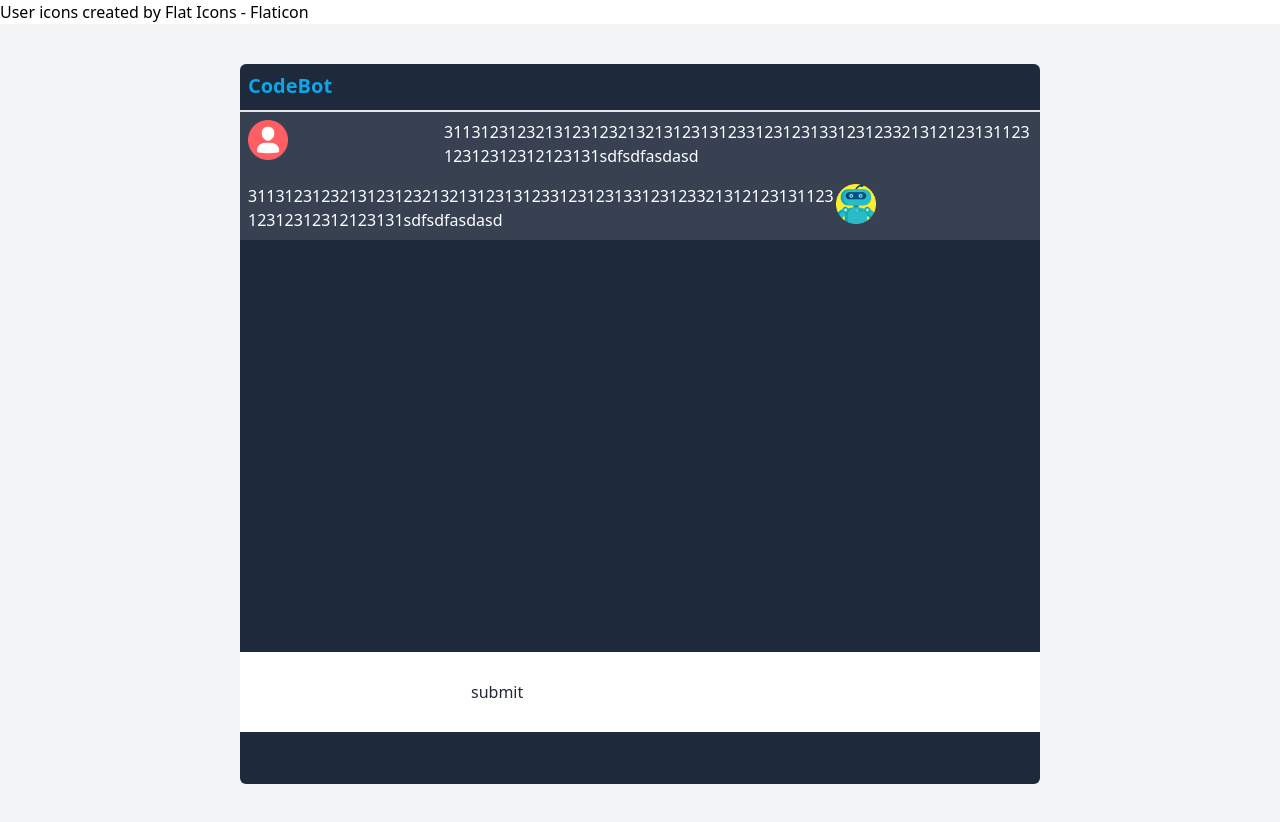
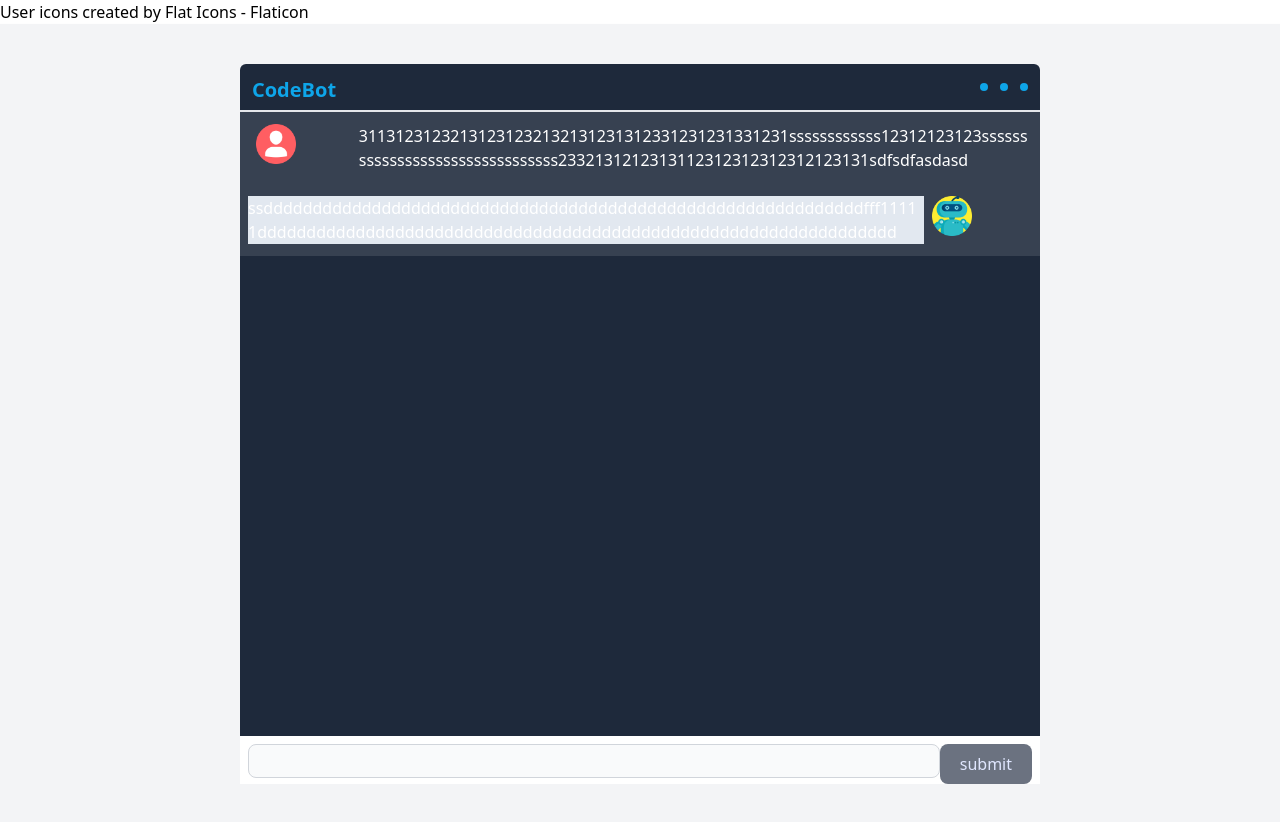
Before and after one commit to heywon0909/code-bot-ui, a Vue app: page / in a window 1280 px wide. Built offline with nearby package versions, Linux system fonts and the light colour scheme.

Commit message:
chat bot css 디자인 ui 작업중..

```diff
--- a/src/App.vue
+++ b/src/App.vue
@@ -1,32 +1,44 @@
 <template>
   <div
-    class="flex flex-col items-center justify-center w-screen h-screen bg-gray-100 text-gray-800 p-10"
+    class="flex flex-col items-center justify-center w-screen h-screen bg-gray-100 text-gray-800 p-10 drop-shadow-sm"
   >
-    <div class="bg-slate-800 w-2/3 rounded-md h-screen">
-      <div class="text-sky-500 text-xl font-semibold w-full p-2 h-12 border-b-2">
-        CodeBot
+    <div class="bg-slate-800 w-2/3 rounded-md h-screen flex flex-col">
+      <div class="text-sky-500 text-xl font-semibold w-full p-3 h-12 border-b-2 flex">
+        <p class="grow w-5/6 items-center">
+          CodeBot
+        </p>
+        <div class="float-left grow-0 justify-center items-center flex space-x-3">
+          <div class="w-2 h-2 bg-sky-500 rounded-full"></div>
+          <div class="w-2 h-2 bg-sky-500 rounded-full"></div>
+          <div class="w-2 h-2 bg-sky-500 rounded-full"></div>
+        </div>
       </div>
-      <div class="h-3/4">
-      <div class="flex w-full text-white p-2  bg-gray-700 h-max">
-        <div class="flex-auto w-1/4">
+      <div class="grow">
+      <div class="flex w-full text-white px-2 py-3  bg-gray-700 h-max">
+        <div class="flex-auto w-1/4 px-2">
           <img src="./assets/image/profile.png" class="w-10" />
         </div>
-        <div class="flex-auto w-3/4 break-all">
-         311312312321312312321321312313123312312313312312332131212313112312312312312123131sdfsdfasdasd
+        <div class="grow-1 break-all">
+         31131231232131231232132131231312331231231331231ssssssssssss12312123123ssssssssssssssssssssssssssssssss2332131212313112312312312312123131sdfsdfasdasd
         </div>
       </div>
-      <div class="flex w-full h-auto text-white p-2 bg-gray-700 h-max">
-        <div class="flex-auto w-3/4 break-all">
-         311312312321312312321321312313123312312313312312332131212313112312312312312123131sdfsdfasdasd
+      <div class="flex w-full h-auto text-white px-2 py-3 bg-gray-700 h-max">
+        <div class="grow-1 break-all bg-slate-200">
+         ssdddddddddddddddddddddddddddddddddddddddddddddddddddddddddddddfff11111ddddddddddddddddddddddddddddddddddddddddddddddddddddddddddddddddd
         </div>
-         <div class="flex-auto w-1/4">
+         <div class="flex-auto w-1/4 px-2">
           <img src="./assets/image/robot.png" class="w-10" />
         </div>
       </div>
       </div>
-      <div class="flex bg-white w-full h-20">
-        <input type="text"/>
-        <button>submit</button>
+      <div class="flex bg-white w-full h-12 grow-0 p-2">
+        <div class="flex grow">
+          <label for="prompt"></label>
+          <input type="text" id="prompt" class="block w-full p-4 text-gray-900 border border-gray-300 rounded-lg bg-gray-50 sm:text-md focus:border-blue-500 dark:bg-gray-700 dark:border-gray-600 dark:placeholder-gray-400 dark:text-white dark:focus:ring-blue-500 dark:focus:border-blue-500 outline-none"/>
+        </div>
+        <div class="flex float-left grow-0">
+        <button class="h-10 px-5 text-indigo-100 transition-colors duration-150 bg-gray-500 rounded-lg focus:shadow-outline hover:bg-indigo-800">submit</button>
+        </div>
       </div>
     </div>
   </div>
```
